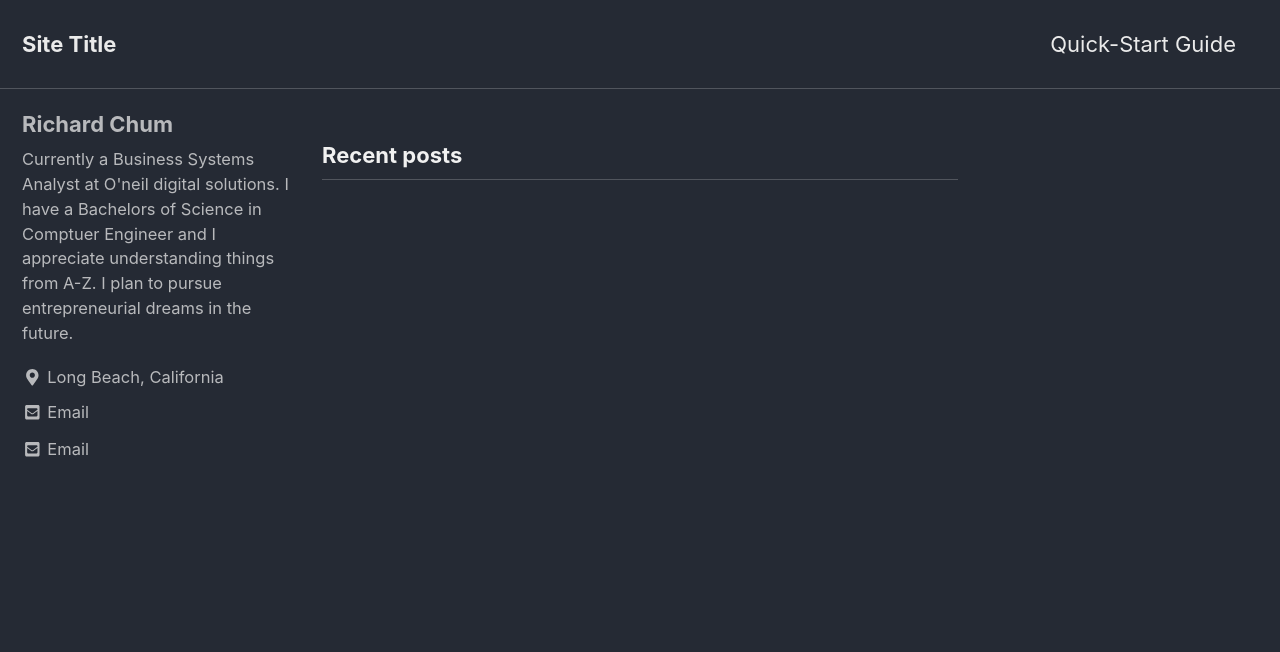
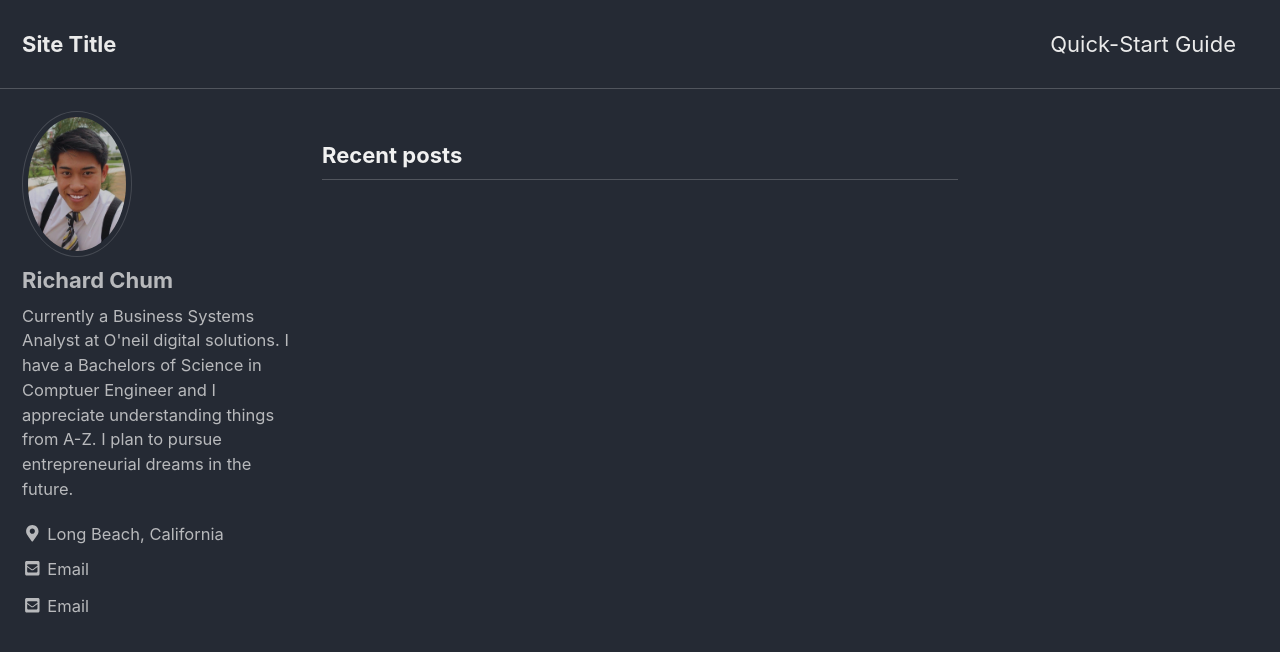
Before and after one commit to drawsome1/drawsome1.github.io, a Jekyll site: the page built from index.html, in a window 1280 px wide and 900 px high. Shown: the top 652 px of the window. Built offline with Jekyll 4.4.1, drawn with Linux system fonts in a browser that asks for light colours; cached includes are drawn as plain includes; nearby versions of some CDN libraries; the list of posts is cut into pages by our own code.

Commit message:
adding a profile pic

```diff
--- a/_config.yml
+++ b/_config.yml
@@ -102,7 +102,7 @@ analytics:
 # Site Author
 author:
   name             : "Richard Chum"
-  avatar           : # path of avatar image, e.g. "/assets/images/bio-photo.jpg"
+  avatar           : "/images/profilePic.jpg"  # path of avatar image, e.g. "/assets/images/bio-photo.jpg"
   bio              : "Currently a Business Systems Analyst at O'neil digital
   solutions. I have a Bachelors of Science in Comptuer Engineer and I appreciate
   understanding things from A-Z. I plan to pursue entrepreneurial dreams in the
```
Also changed, not shown: images/profilePic.jpg (added).
